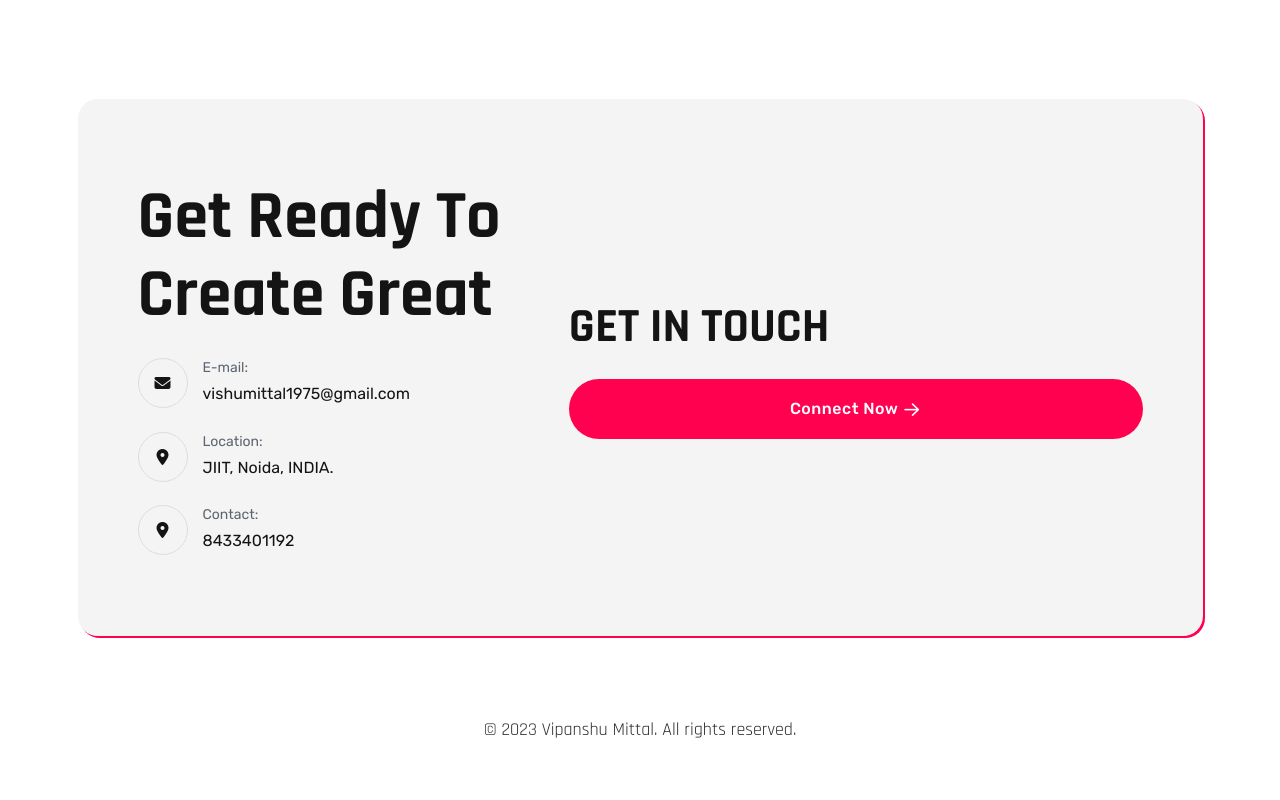
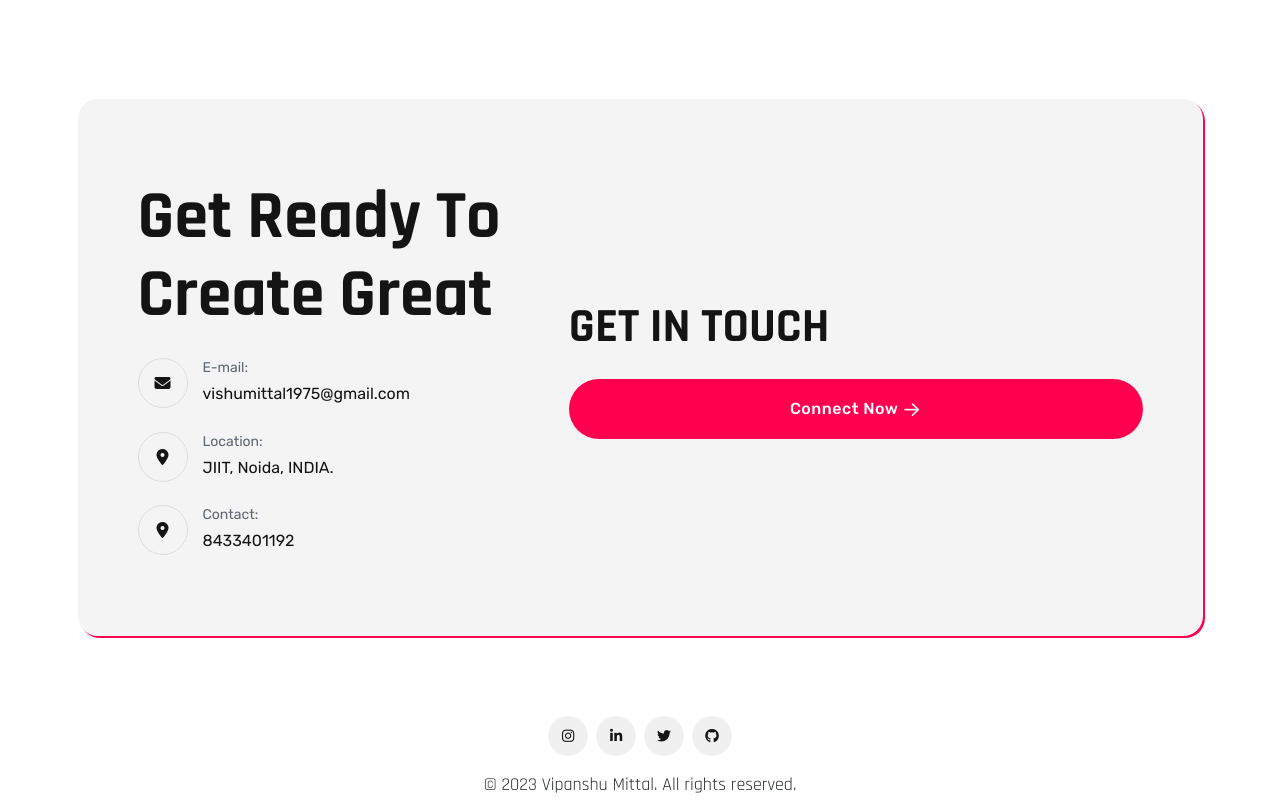
Before and after one commit to VishuMittal004/PORTFOLIO, a plain HTML site: page index-02-white.html in a window 1280 px wide. Shown: the part 7320-8120 px from the top of the page. Before the commit the page ends 8065 px from the top, so only its background shows below. Drawn offline with Linux system fonts and the light colour scheme; animation ran at ten frames a second.

Commit message:
Update index-02-white.html

```diff
--- a/index-02-white.html
+++ b/index-02-white.html
@@ -1101,6 +1101,12 @@
         <div class="container">
             <div class="row">
                 <div class="col-12 text-center">
+                    <div class="social-link mb-4 d-flex justify-content-center">
+                        <a href="https://www.instagram.com/_vipanshu_mittal/"><i class="fa-brands fa-instagram"></i></a>
+                        <a href="https://www.linkedin.com/in/vipanshu-mittal-a65973334/"><i class="fa-brands fa-linkedin-in"></i></a>
+                        <a href="https://x.com/VishuMitta29340"><i class="fa-brands fa-twitter"></i></a>
+                        <a href="https://github.com/VishuMittal004"><i class="fa-brands fa-github"></i></a>
+                    </div>
                     <p>&copy; 2023 Vipanshu Mittal. All rights reserved.</p>
                 </div>
             </div>
```
